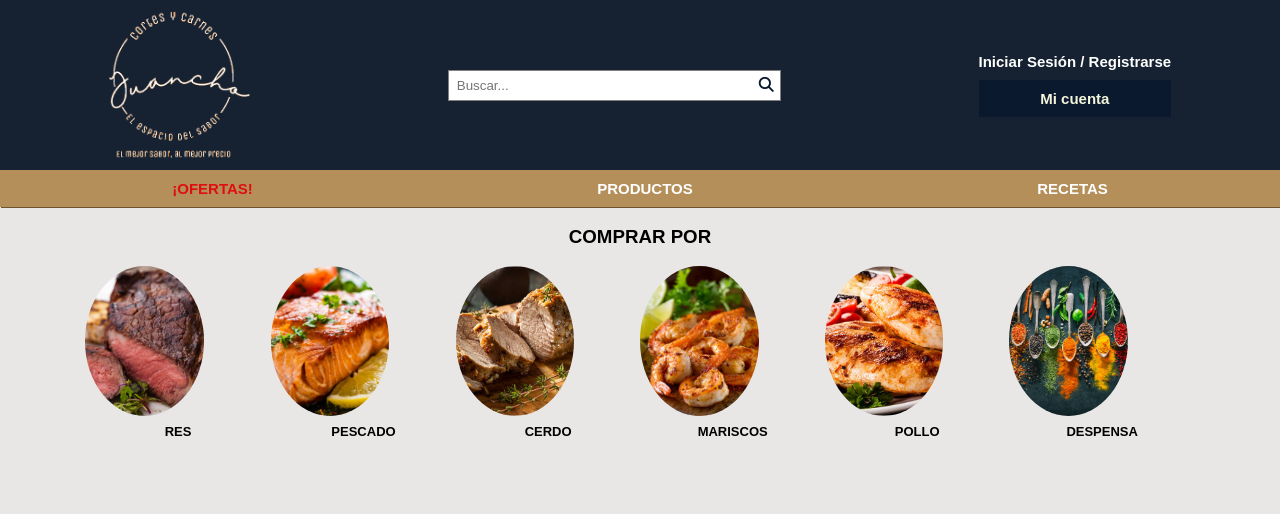
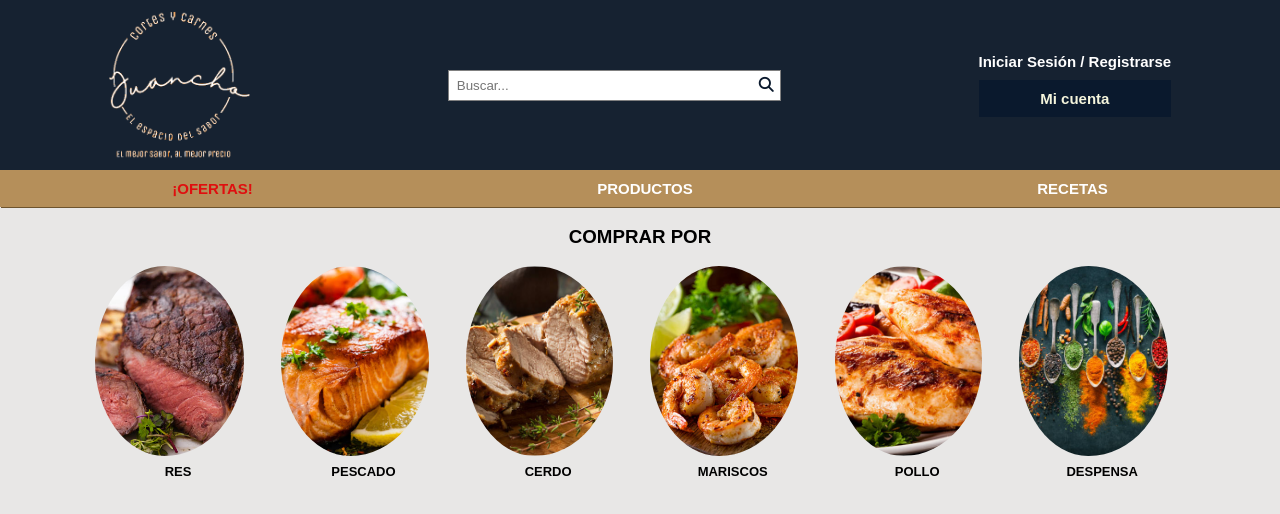
Before and after one commit to juanfvalencia/web-meat, a React (Create React App) app: page / in a window 1280 px wide. Shown: the top 514 px of the page. Built offline with nearby package versions, Linux system fonts and the light colour scheme.

Commit message:
Se modifican estilos en la sesión comprar por

```diff
--- a/src/App.jsx
+++ b/src/App.jsx
@@ -1,66 +1,17 @@
+import Header from './components/header';
+import Navbar from './components/navbar';
+import ProductSection from './components/productSection';
+
 import './styles/style.css';
-import Logo from './media/Logo.png';
-import Res from './media/pictures/Res.png';
-import Pescado from './media/pictures/Pescado.png';
-import Mariscos from './media/pictures/Mariscos.png';
-import Cerdo from './media/pictures/Cerdo.png';
-import Pollo from './media/pictures/Pollo.png';
-import Despensa from './media/pictures/Despensa.png';
 
 function App() {
   return (
     <div className="App">
-      <header>
-        <div>
-          <ul className="primary-navbar text">
-            <li>
-              <img src={Logo} alt="Logo" className="logo"/>
-            </li>
-            <li>
-              <div className="inputSearch">
-                <input placeholder="Buscar..."/>
-                <i className="fa-solid fa-magnifying-glass buttonSearch"></i>
-              </div>
-            </li>
-            <li>
-              <div className="containerLogin">
-                <span for="cuenta">Iniciar Sesión / Registrarse</span>
-                <button name="cuenta" type="button" className="buttonLogin text">
-                  Mi cuenta
-                </button>
-              </div>
-            </li>
-          </ul>
-        </div>
-        <nav>
-          <ul className="secondary-navbar text">
-            <li>
-              <button className="button-navbar text buttonOfertas">
-                ¡OFERTAS!
-              </button>
-            </li>
-            <li>
-              <button className="button-navbar text">PRODUCTOS</button>
-            </li>
-            <li>
-              <button className="button-navbar text">RECETAS</button>
-            </li>
-          </ul>
-        </nav>
-      </header>
+      <Header/>
+      <Navbar/>
       <main>
         <section></section>
-        <section className="primary-container-forshop">
-          <h3 className="text-title">COMPRAR POR</h3>
-          <ul className="container-forshop">
-            <CardProducts img={Res} nombreProducto='RES'/>
-            <CardProducts img={Pescado} nombreProducto='PESCADO'/>
-            <CardProducts img={Cerdo} nombreProducto='CERDO'/>
-            <CardProducts img={Mariscos} nombreProducto='MARISCOS'/>
-            <CardProducts img={Pollo} nombreProducto='POLLO'/>
-            <CardProducts img={Despensa} nombreProducto='DESPENSA'/>
-          </ul>
-        </section>
+        <ProductSection/>
         <section></section>
       </main>
       <footer></footer>
@@ -68,15 +19,4 @@ function App() {
   );
 }
 
-function CardProducts( {img, nombreProducto} ){
-
-  return(
-      <li className="text-forshop">
-        <div className="container-imagen">
-          <img src={img} alt={nombreProducto}/>
-        </div>
-        <span>{nombreProducto}</span>
-      </li>
-  )
-}
 export default App;
--- /dev/null
+++ b/src/components/cardProducts.jsx
@@ -0,0 +1,18 @@
+
+
+const CardProducts = ( {img, nombreProducto} ) => {
+
+    return (
+      <div>
+        <li className="text-forshop">
+          <div className="container-imagen">
+            <img src={img} alt={nombreProducto} />
+          </div>
+          <span>{nombreProducto}</span>
+        </li>
+      </div>
+    );
+
+}
+
+export default CardProducts
--- /dev/null
+++ b/src/components/header.jsx
@@ -0,0 +1,30 @@
+import Logo from '../media/Logo.png';
+
+const Header = () => {
+
+    return(
+        <div>
+          <ul className="primary-navbar text">
+            <li>
+              <img src={Logo} alt="Logo" className="logo"/>
+            </li>
+            <li>
+              <div className="inputSearch">
+                <input placeholder="Buscar..."/>
+                <i className="fa-solid fa-magnifying-glass buttonSearch"></i>
+              </div>
+            </li>
+            <li>
+              <div className="containerLogin">
+                <span for="cuenta">Iniciar Sesión / Registrarse</span>
+                <button name="cuenta" type="button" className="buttonLogin text">
+                  Mi cuenta
+                </button>
+              </div>
+            </li>
+          </ul>
+        </div>
+    )
+}
+
+export default Header;
--- /dev/null
+++ b/src/components/navbar.jsx
@@ -0,0 +1,22 @@
+ const Navbar = () => {
+
+    return(
+        <nav>
+          <ul className="secondary-navbar text">
+            <li>
+              <button className="button-navbar text buttonOfertas">
+                ¡OFERTAS!
+              </button>
+            </li>
+            <li>
+              <button className="button-navbar text">PRODUCTOS</button>
+            </li>
+            <li>
+              <button className="button-navbar text">RECETAS</button>
+            </li>
+          </ul>
+        </nav>
+    )
+ }
+
+ export default Navbar;
--- /dev/null
+++ b/src/components/productSection.jsx
@@ -0,0 +1,28 @@
+import CardProducts from "./cardProducts";
+
+import Res from '../media/pictures/Res.png';
+import Pescado from '../media/pictures/Pescado.png';
+import Mariscos from '../media/pictures/Mariscos.png';
+import Cerdo from '../media/pictures/Cerdo.png';
+import Pollo from '../media/pictures/Pollo.png';
+import Despensa from '../media/pictures/Despensa.png';
+
+
+const ProductSection = () => {
+
+    return(
+        <section className="primary-container-forshop">
+          <h3 className="text-title">COMPRAR POR</h3>
+          <ul className="container-forshop">
+            <CardProducts img={Res} nombreProducto='RES'/>
+            <CardProducts img={Pescado} nombreProducto='PESCADO'/>
+            <CardProducts img={Cerdo} nombreProducto='CERDO'/>
+            <CardProducts img={Mariscos} nombreProducto='MARISCOS'/>
+            <CardProducts img={Pollo} nombreProducto='POLLO'/>
+            <CardProducts img={Despensa} nombreProducto='DESPENSA'/>
+          </ul>
+        </section>
+    )
+}
+
+export default ProductSection;
--- a/src/styles/style.css
+++ b/src/styles/style.css
@@ -124,14 +124,13 @@ color: #0a192d
 
 .container-forshop{
   display: flex;
-  justify-content: space-around;
+  justify-content: space-between;
   margin-right: 35px;
   margin-left: 35px;
 }
 
 .container-imagen{
-  height: 150px;
-  width: 80%;
+  height: 190px;
   border-radius: 100%;
   display: flex;
   padding-bottom: 8px;
@@ -141,7 +140,7 @@ color: #0a192d
   object-fit: cover;
   border-radius: 100%;
   width: 80%;
-  height: 100%;
+  padding-left: 10px;
 }
 
 .container-imagen:hover{
```
